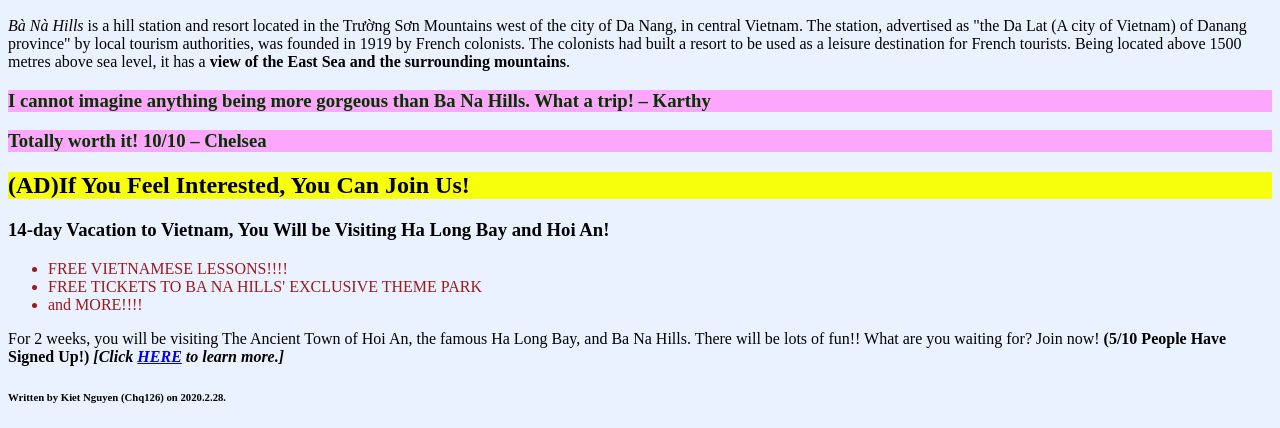
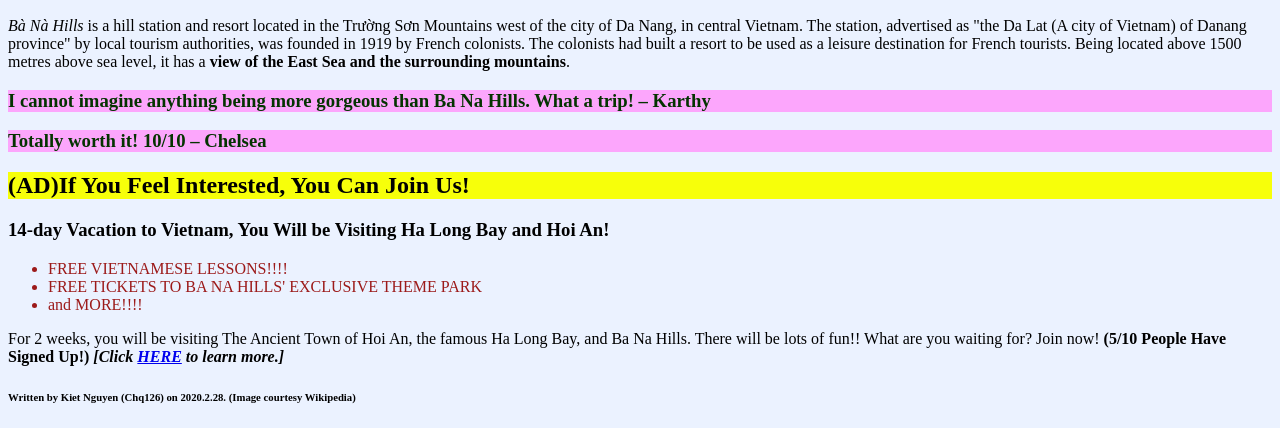
Before and after one commit to chq126/keit, a plain HTML site: page index.html in a window 1280 px wide. Shown: the part 1381-1809 px from the top of the page. Drawn offline with Linux system fonts and the light colour scheme.

Commit message:
Update index.html

```diff
--- a/index.html
+++ b/index.html
@@ -31,7 +31,7 @@
             <li class= "b"> and MORE!!!!</li>
         </ul>
         <p>For 2 weeks, you will be visiting The Ancient Town of Hoi An, the famous Ha Long Bay, and Ba Na Hills. There will be lots of fun!! What are you waiting for? Join now! <strong>(5/10 People Have Signed Up!) <em>[Click <a href="https://i.kym-cdn.com/photos/images/newsfeed/000/096/044/trollface.jpg?1296494117">HERE</a> to learn more.]</em></strong> </p>
-        <h6>Written by Kiet Nguyen (Chq126) on 2020.2.28.</h6>
+        <h6>Written by Kiet Nguyen (Chq126) on 2020.2.28. (Image courtesy Wikipedia)</h6>
 
 
         <style>
```
